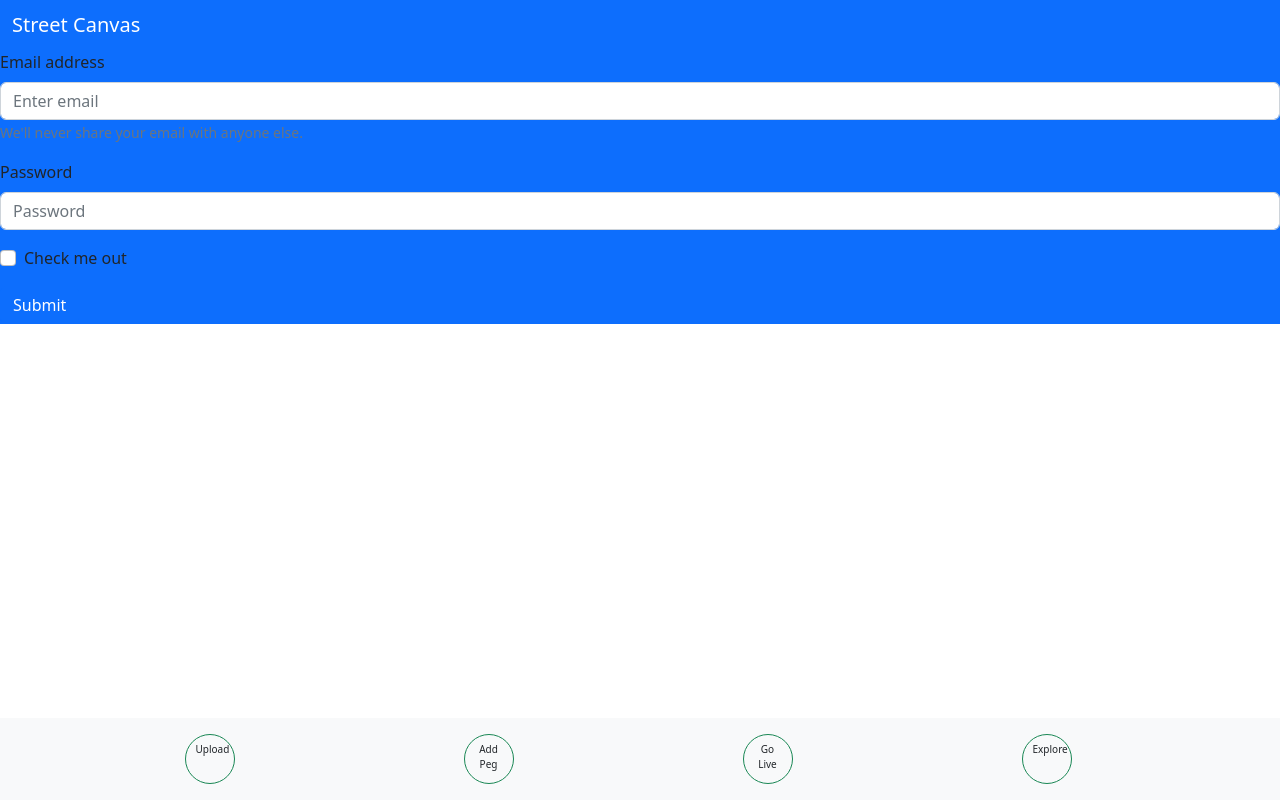
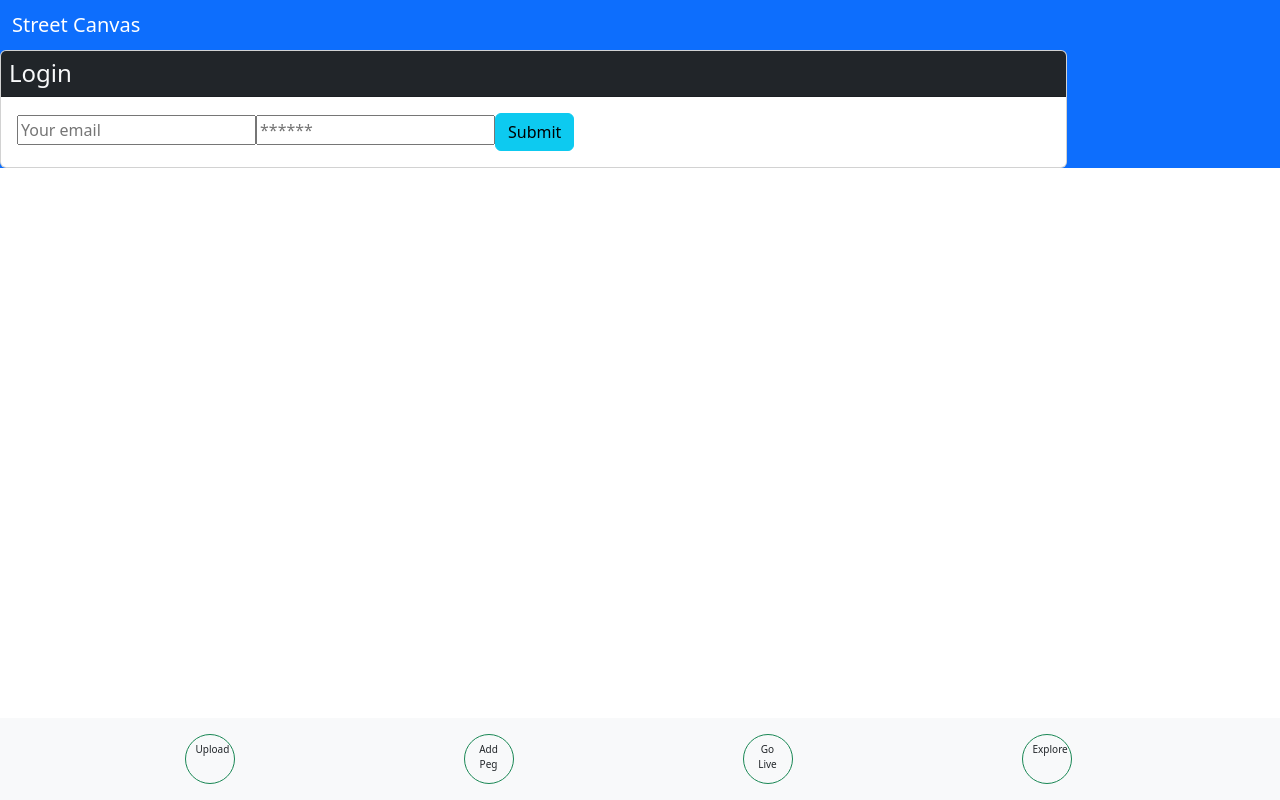
Before and after one commit to AliBakerCodes/StreetCanvas, a React (Create React App) app in the folder client/: page /login in a window 1280 px wide. Built offline with nearby package versions, Linux system fonts and the light colour scheme.

Commit message:
new backend

```diff
--- a/client/src/App.js
+++ b/client/src/App.js
@@ -1,7 +1,14 @@
 import React from 'react';
 import 'bootstrap/dist/css/bootstrap.min.css';
 import { BrowserRouter as Router, Routes, Route } from 'react-router-dom';
-import { ApolloClient, ApolloProvider, InMemoryCache } from '@apollo/client';
+import {
+  ApolloClient,
+  InMemoryCache,
+  ApolloProvider,
+  createHttpLink,
+} from '@apollo/client';
+
+import { setContext } from '@apollo/client/link/context';
 import Upload from './pages/Upload';
 import AddPeg from './pages/AddPeg';
 import GoLive from './pages/GoLive';
@@ -10,6 +17,25 @@
 import Footer from './components/Footer';
 import Header from './components/Header';
 import Login from './pages/Login';
+import Signup from './pages/Signup'
+
+const httpLink = createHttpLink({
+  uri: '/graphql',
+});
+
+
+const authLink = setContext((_, { headers }) => {
+  // get the authentication token from local storage if it exists
+  const token = localStorage.getItem('id_token');
+  // return the headers to the context so httpLink can read them
+  return {
+    headers: {
+      ...headers,
+      authorization: token ? `Bearer ${token}` : '',
+    },
+  };
+});
+
 
 const client = new ApolloClient({
   uri: 'http://localhost:8080/graphql',
@@ -30,6 +56,10 @@
             <Route
               path="/login"
               element={<Login />}
+            />
+            <Route
+              path="/signup"
+              element={<Signup />}
             />
             <Route
               path="/upload"
--- a/client/src/auth/decode.js
+++ b/client/src/auth/decode.js
@@ -1,7 +1,7 @@
 import decode from 'jwt-decode';
 
 class AuthService {
-    getProfile() {
+    getUser() {
         return decode(this.getToken());
     }
 
--- a/client/src/mutations/mutations.js
+++ b/client/src/mutations/mutations.js
@@ -0,0 +1,55 @@
+import { gql } from '@apollo/client';
+
+export const LOGIN_USER = gql`
+  mutation login($email: String!, $password: String!) {
+    login(email: $email, password: $password) {
+      token
+      user {
+        _id
+        username
+      }
+    }
+  }
+`;
+
+export const ADD_USER = gql`
+  mutation addUser($username: String!, $email: String!, $password: String!) {
+    addUser(username: $username, email: $email, password: $password) {
+      token
+      user {
+        _id
+        username
+      }
+    }
+  }
+`;
+
+export const DELETE_USER = gql`
+  mutation deleteUser($userId: ID!) {
+    deleteUser(userId: $userId) {
+      token
+      user {
+        _id
+        username
+      }
+    }
+  }
+`;
+
+// export const ADD_PIN = gql`
+//   mutation addPin() {
+//     addPin() {
+
+//       }
+//     }
+//   }
+// `;
+
+// export const DELETE_PIN = gql`
+//   mutation deletePin() {
+//     deletePin() {
+
+//       }
+//     }
+//   }
+// `;
--- a/client/src/pages/Explore.js
+++ b/client/src/pages/Explore.js
@@ -1,10 +1,10 @@
-import { useQuery } from '@apollo/client'
+
 
 
 
 export default function Users() {
-
-  <h1>explore</h1>
-
+  return (
+    <h1>explore</h1>
+  )
 
 };
--- a/client/src/pages/Login.js
+++ b/client/src/pages/Login.js
@@ -1,44 +1,94 @@
-// <<<<<<< HEAD
-import Button from 'react-bootstrap/Button';
-import Form from 'react-bootstrap/Form';
+import React, { useState } from 'react';
+import { Link } from 'react-router-dom';
+import { useMutation } from '@apollo/client';
+import { LOGIN_USER } from '../mutations/mutations';
 
-function BasicExample() {
+import Auth from '../auth/decode';
+
+const Login = (props) => {
+  const [formState, setFormState] = useState({ email: '', password: '' });
+  const [login, { error, data }] = useMutation(LOGIN_USER);
+
+  // update state based on form input changes
+  const handleChange = (event) => {
+    const { username, value } = event.target;
+
+    setFormState({
+      ...formState,
+      [username]: value,
+    });
+  };
+
+  // submit form
+  const handleFormSubmit = async (event) => {
+    event.preventDefault();
+    console.log(formState);
+    try {
+      const { data } = await login({
+        variables: { ...formState },
+      });
+
+      Auth.login(data.login.token);
+    } catch (e) {
+      console.error(e);
+    }
+
+    // clear form values
+    setFormState({
+      email: '',
+      password: '',
+    });
+  };
+
   return (
-    <Form>
-      <Form.Group className="mb-3" controlId="formBasicEmail">
-        <Form.Label>Email address</Form.Label>
-        <Form.Control type="email" placeholder="Enter email" />
-        <Form.Text className="text-muted">
-          We'll never share your email with anyone else.
-        </Form.Text>
-      </Form.Group>
+    <main className="flex-row justify-center mb-4">
+      <div className="col-12 col-lg-10">
+        <div className="card">
+          <h4 className="card-header bg-dark text-light p-2">Login</h4>
+          <div className="card-body">
+            {data ? (
+              <p>
+                Success! You may now head{' '}
+                <Link to="/">back to the homepage.</Link>
+              </p>
+            ) : (
+              <form onSubmit={handleFormSubmit}>
+                <input
+                  className="form-input"
+                  placeholder="Your email"
+                  name="email"
+                  type="email"
+                  value={formState.email}
+                  onChange={handleChange}
+                />
+                <input
+                  className="form-input"
+                  placeholder="******"
+                  name="password"
+                  type="password"
+                  value={formState.password}
+                  onChange={handleChange}
+                />
+                <button
+                  className="btn btn-block btn-info"
+                  style={{ cursor: 'pointer' }}
+                  type="submit"
+                >
+                  Submit
+                </button>
+              </form>
+            )}
 
-      <Form.Group className="mb-3" controlId="formBasicPassword">
-        <Form.Label>Password</Form.Label>
-        <Form.Control type="password" placeholder="Password" />
-      </Form.Group>
-      <Form.Group className="mb-3" controlId="formBasicCheckbox">
-        <Form.Check type="checkbox" label="Check me out" />
-      </Form.Group>
-      <Button variant="primary" type="submit">
-        Submit
-      </Button>
-    </Form>
+            {error && (
+              <div className="my-3 p-3 bg-danger text-white">
+                {error.message}
+              </div>
+            )}
+          </div>
+        </div>
+      </div>
+    </main>
   );
-}
+};
 
-export default BasicExample;
-// =======
-
-
-// export default function GoLive() {
-//     return (
-//         <div className="golive">
-//             <h1>LOGIN</h1>
-
-//         </div>
-//     );
-// }
-
-
-// >>>>>>> 33dc04a9b7220640255727fd841a41630b85bd68
+export default Login;
--- /dev/null
+++ b/client/src/pages/Signup.js
@@ -0,0 +1,102 @@
+import React, { useState } from 'react';
+import { Link } from 'react-router-dom';
+
+import { useMutation } from '@apollo/client';
+import { ADD_USER } from '../mutations/mutations';
+
+import Auth from '../auth/decode';
+
+const Signup = () => {
+    const [formState, setFormState] = useState({
+        username: '',
+        email: '',
+        password: '',
+    });
+    const [addUser, { error, data }] = useMutation(ADD_USER);
+
+    // update state based on form input changes
+    const handleChange = (event) => {
+        const { username, value } = event.target;
+
+        setFormState({
+            ...formState,
+            [username]: value,
+        });
+    };
+
+    // submit form
+    const handleFormSubmit = async (event) => {
+        event.preventDefault();
+        console.log(formState);
+
+        try {
+            const { data } = await addUser({
+                variables: { ...formState },
+            });
+
+            Auth.login(data.addUser.token);
+        } catch (e) {
+            console.error(e);
+        }
+    };
+
+    return (
+        <main className="flex-row justify-center mb-4">
+            <div className="col-12 col-lg-10">
+                <div className="card">
+                    <h4 className="card-header bg-dark text-light p-2">Sign Up</h4>
+                    <div className="card-body">
+                        {data ? (
+                            <p>
+                                Success! You may now head{' '}
+                                <Link to="/">back to the homepage.</Link>
+                            </p>
+                        ) : (
+                            <form onSubmit={handleFormSubmit}>
+                                <input
+                                    className="form-input"
+                                    placeholder="Your username"
+                                    name="name"
+                                    type="text"
+                                    value={formState.name}
+                                    onChange={handleChange}
+                                />
+                                <input
+                                    className="form-input"
+                                    placeholder="Your email"
+                                    name="email"
+                                    type="email"
+                                    value={formState.email}
+                                    onChange={handleChange}
+                                />
+                                <input
+                                    className="form-input"
+                                    placeholder="******"
+                                    name="password"
+                                    type="password"
+                                    value={formState.password}
+                                    onChange={handleChange}
+                                />
+                                <button
+                                    className="btn btn-block btn-info"
+                                    style={{ cursor: 'pointer' }}
+                                    type="submit"
+                                >
+                                    Submit
+                                </button>
+                            </form>
+                        )}
+
+                        {error && (
+                            <div className="my-3 p-3 bg-danger text-white">
+                                {error.message}
+                            </div>
+                        )}
+                    </div>
+                </div>
+            </div>
+        </main>
+    );
+};
+
+export default Signup;
```
Also changed, not shown: client/src/queries/queries.js (+113 -0 lines), 2 other files (tests, documents, lock files or other folders).
